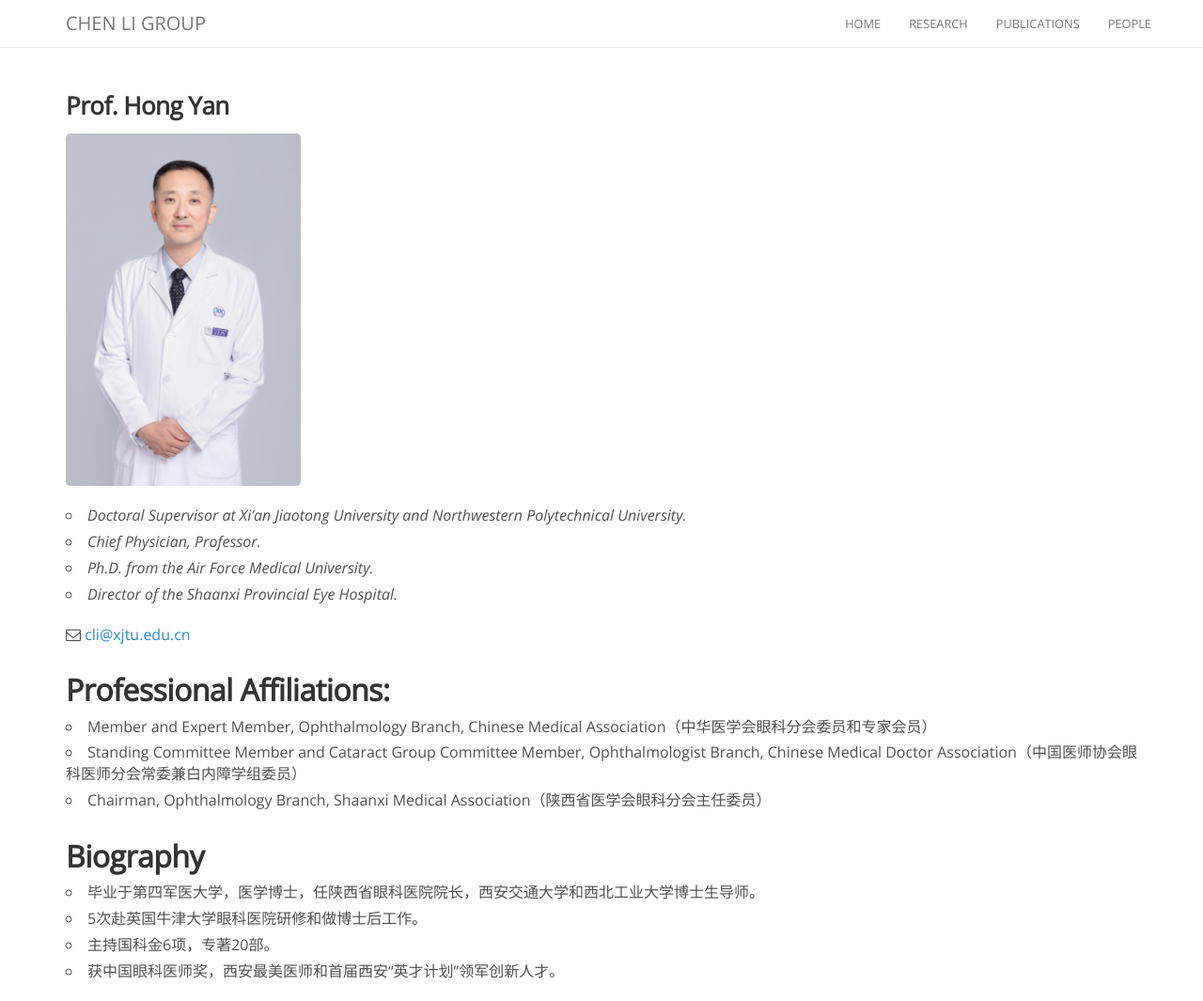
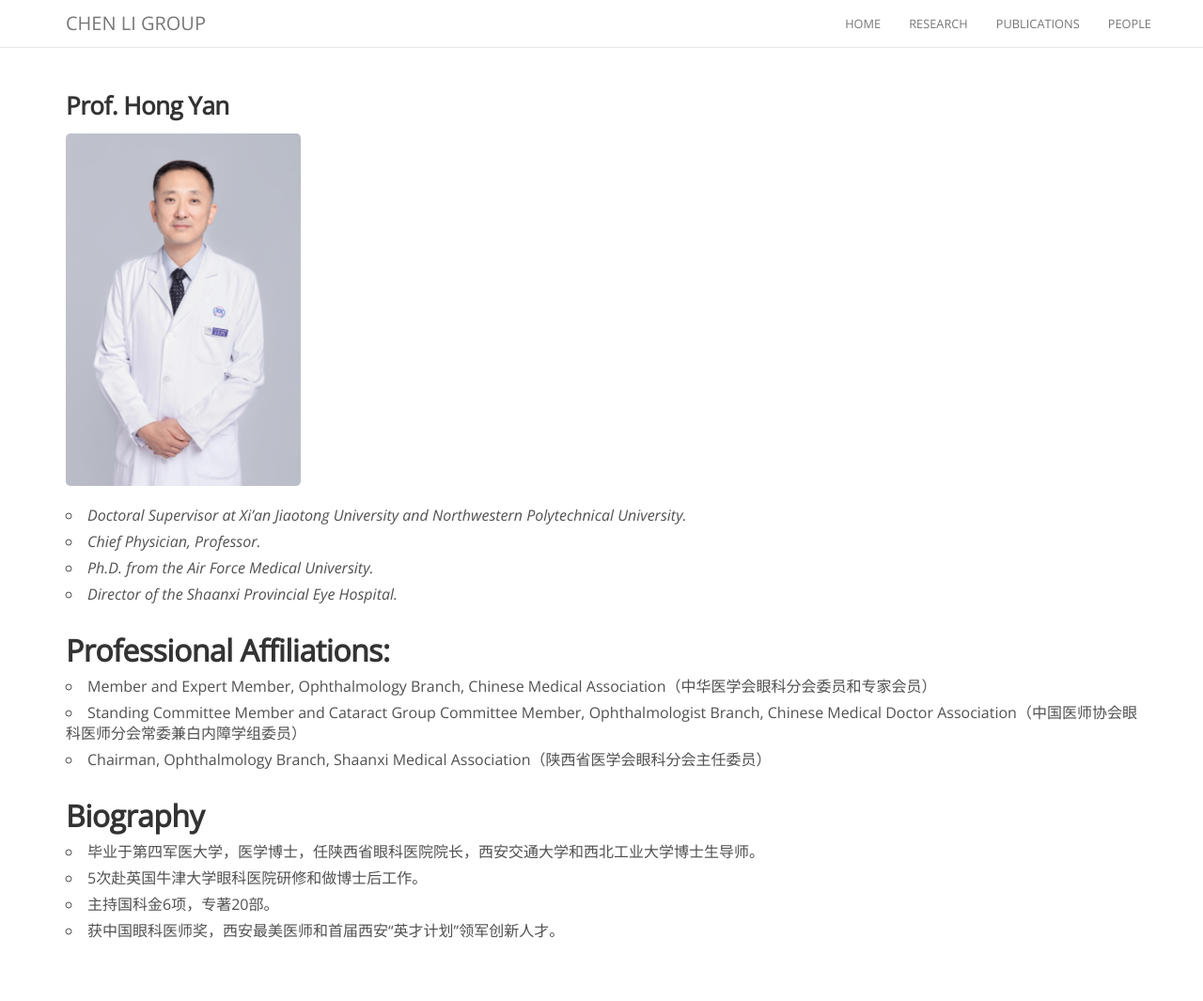
Before and after one commit to chenligroup/chenligroup.github.io, a Jekyll site: the page built from _people/Hong_Yan.md, in a window 1280 px wide and 1065 px high. Shown: the whole window at 94% size. Built offline with Jekyll 4.4.1, drawn with Linux system fonts in a browser that asks for light colours; nearby versions of some CDN libraries; comment, search, counter and statistics services are not loaded.

Commit message:
delete email

```diff
--- a/_people/Hong_Yan.md
+++ b/_people/Hong_Yan.md
@@ -11,8 +11,6 @@ avatar: Hong_Yan.jpg
 - _Ph.D. from the Air Force Medical University._<br>
 - _Director of the Shaanxi Provincial Eye Hospital._
 
-<i class="fa fa-envelope-o"></i> <cli@xjtu.edu.cn><br>
-
 ## Professional Affiliations:
 - Member and Expert Member, Ophthalmology Branch, Chinese Medical Association（中华医学会眼科分会委员和专家会员）
 - Standing Committee Member and Cataract Group Committee Member, Ophthalmologist Branch, Chinese Medical Doctor Association（中国医师协会眼科医师分会常委兼白内障学组委员）
```
Also changed, not shown: _people/Wensheng_li.md (+0 -3 lines).
